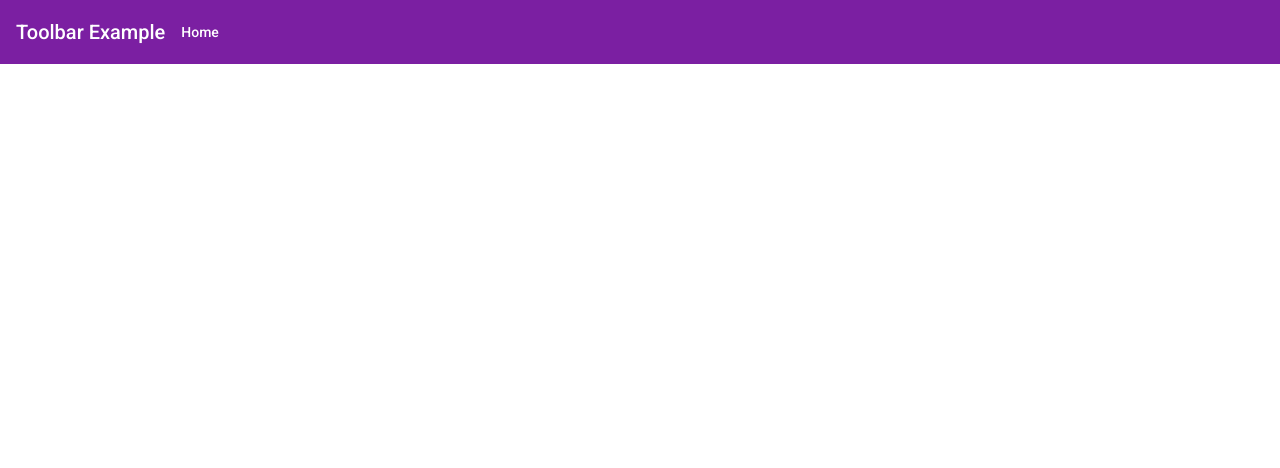
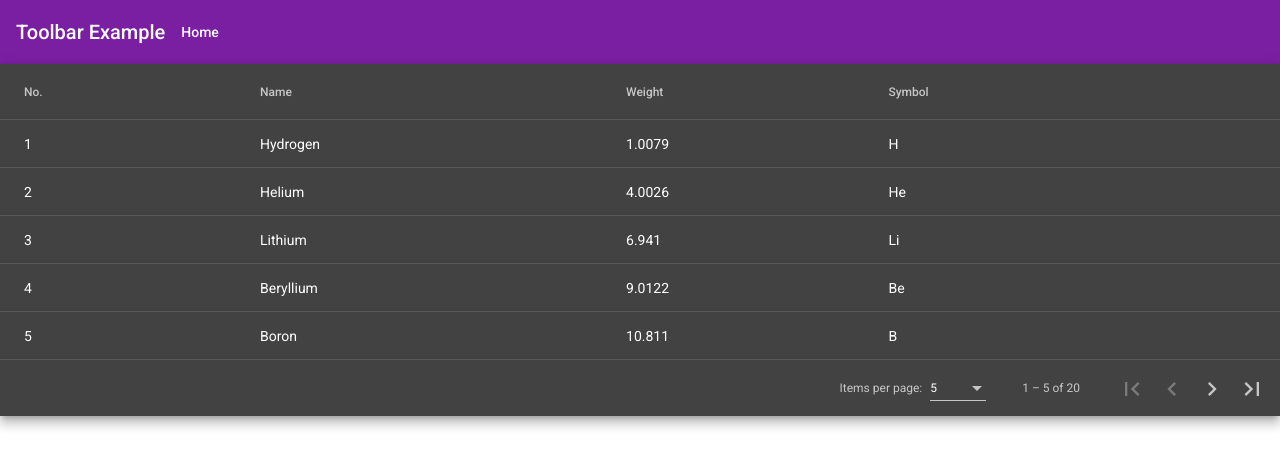
Before and after one commit to radkin/search_demo, an Angular app: page / in a window 1280 px wide. Shown: the top 468 px of the page. Built offline with nearby package versions, Linux system fonts and the light colour scheme.

Commit message:
spa_starter pagination set up for table with fake data
using the example provided by our Angular team we can see what it looks
like using angular material.

```diff
--- a/src/app/app.component.css
+++ b/src/app/app.component.css
@@ -0,0 +1,3 @@
+table {
+  width: 100%;
+}
--- a/src/app/app.component.html
+++ b/src/app/app.component.html
@@ -4,4 +4,39 @@
   </h1>
   <button mat-button routerLink="/">Home</button>
 </mat-toolbar>
+
+<div class="mat-elevation-z8">
+  <table mat-table [dataSource]="dataSource">
+
+    <!-- Position Column -->
+    <ng-container matColumnDef="position">
+      <th mat-header-cell *matHeaderCellDef> No. </th>
+      <td mat-cell *matCellDef="let element"> {{element.position}} </td>
+    </ng-container>
+
+    <!-- Name Column -->
+    <ng-container matColumnDef="name">
+      <th mat-header-cell *matHeaderCellDef> Name </th>
+      <td mat-cell *matCellDef="let element"> {{element.name}} </td>
+    </ng-container>
+
+    <!-- Weight Column -->
+    <ng-container matColumnDef="weight">
+      <th mat-header-cell *matHeaderCellDef> Weight </th>
+      <td mat-cell *matCellDef="let element"> {{element.weight}} </td>
+    </ng-container>
+
+    <!-- Symbol Column -->
+    <ng-container matColumnDef="symbol">
+      <th mat-header-cell *matHeaderCellDef> Symbol </th>
+      <td mat-cell *matCellDef="let element"> {{element.symbol}} </td>
+    </ng-container>
+
+    <tr mat-header-row *matHeaderRowDef="displayedColumns"></tr>
+    <tr mat-row *matRowDef="let row; columns: displayedColumns;"></tr>
+  </table>
+
+  <mat-paginator [pageSizeOptions]="[5, 10, 20]" showFirstLastButtons></mat-paginator>
+</div>
+
 <router-outlet></router-outlet>
--- a/src/app/app.component.ts
+++ b/src/app/app.component.ts
@@ -1,10 +1,53 @@
-import { Component } from '@angular/core';
+import {Component, OnInit, ViewChild} from '@angular/core';
+import { MatTableDataSource } from '@angular/material/table';
+import { MatPaginator } from '@angular/material/paginator';
 
-@Component({
-  selector: 'app-root',
-  templateUrl: './app.component.html',
-  styleUrls: ['./app.component.css']
-})
-export class AppComponent {
+export interface PeriodicElement {
+  name: string;
+  position: number;
+  weight: number;
+  symbol: string;
+}
+
+const   ELEMENT_DATA: PeriodicElement[] = [
+    {position: 1, name: 'Hydrogen', weight: 1.0079, symbol: 'H'},
+    {position: 2, name: 'Helium', weight: 4.0026, symbol: 'He'},
+    {position: 3, name: 'Lithium', weight: 6.941, symbol: 'Li'},
+    {position: 4, name: 'Beryllium', weight: 9.0122, symbol: 'Be'},
+    {position: 5, name: 'Boron', weight: 10.811, symbol: 'B'},
+    {position: 6, name: 'Carbon', weight: 12.0107, symbol: 'C'},
+    {position: 7, name: 'Nitrogen', weight: 14.0067, symbol: 'N'},
+    {position: 8, name: 'Oxygen', weight: 15.9994, symbol: 'O'},
+    {position: 9, name: 'Fluorine', weight: 18.9984, symbol: 'F'},
+    {position: 10, name: 'Neon', weight: 20.1797, symbol: 'Ne'},
+    {position: 11, name: 'Sodium', weight: 22.9897, symbol: 'Na'},
+    {position: 12, name: 'Magnesium', weight: 24.305, symbol: 'Mg'},
+    {position: 13, name: 'Aluminum', weight: 26.9815, symbol: 'Al'},
+    {position: 14, name: 'Silicon', weight: 28.0855, symbol: 'Si'},
+    {position: 15, name: 'Phosphorus', weight: 30.9738, symbol: 'P'},
+    {position: 16, name: 'Sulfur', weight: 32.065, symbol: 'S'},
+    {position: 17, name: 'Chlorine', weight: 35.453, symbol: 'Cl'},
+    {position: 18, name: 'Argon', weight: 39.948, symbol: 'Ar'},
+    {position: 19, name: 'Potassium', weight: 39.0983, symbol: 'K'},
+    {position: 20, name: 'Calcium', weight: 40.078, symbol: 'Ca'},
+  ];
+
+  @Component({
+    selector: 'app-root',
+    templateUrl: './app.component.html',
+    styleUrls: ['./app.component.css']
+  })
+
+export class AppComponent implements OnInit {
   title = 'searchit-demo';
+  displayedColumns: string[] = ['position', 'name', 'weight', 'symbol'];
+
+  dataSource = new MatTableDataSource<PeriodicElement>(ELEMENT_DATA);
+
+  @ViewChild(MatPaginator, {static: true}) paginator: MatPaginator;
+
+  ngOnInit() {
+    this.dataSource.paginator = this.paginator;
+  }
+
 }
```
Also changed, not shown: src/app/app.module.ts (+8 -6 lines).
